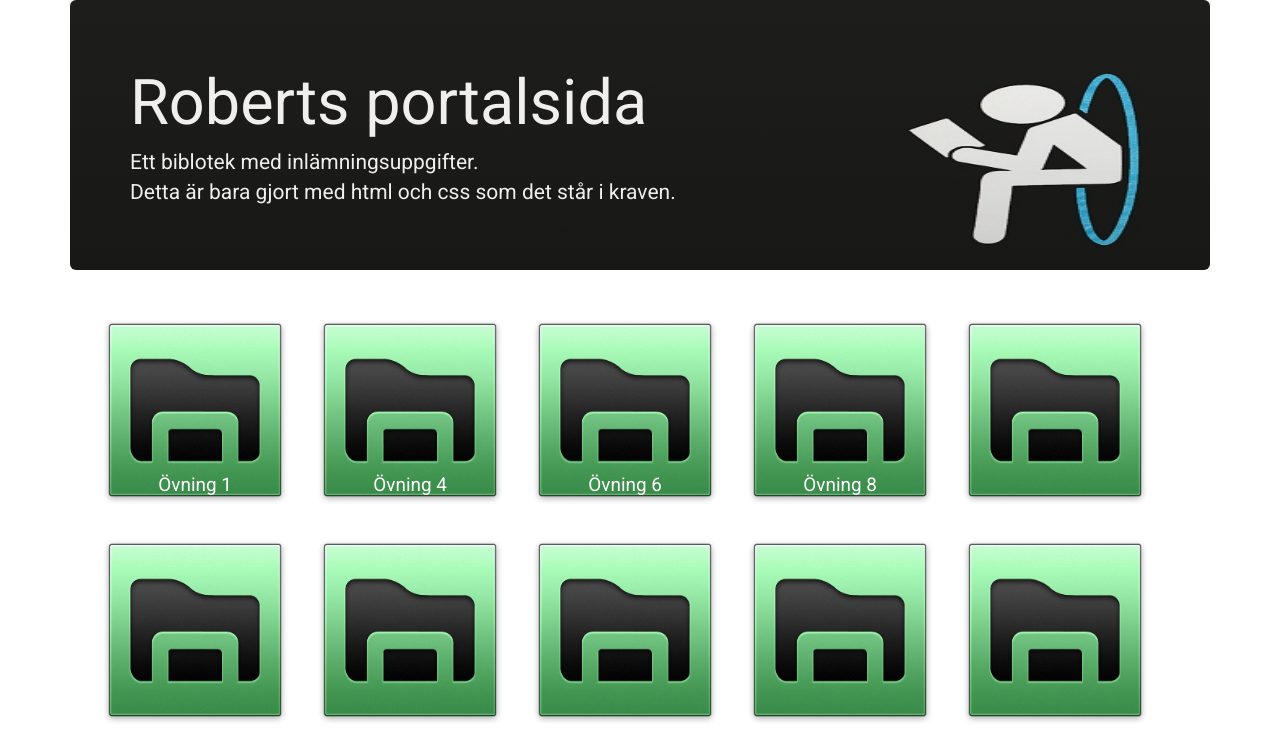
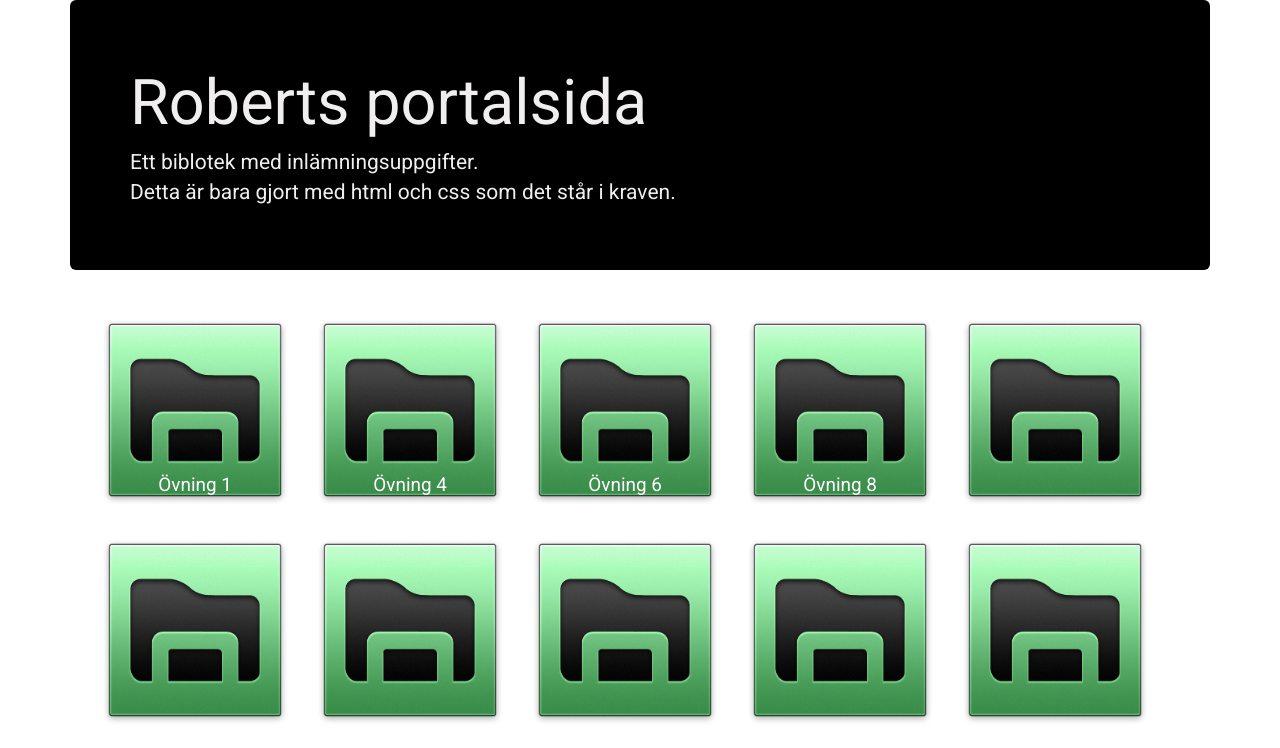
Before and after one commit to TinCan86/tincan86.github.io, a plain HTML site: page index.html in a window 1280 px wide. Shown: the top 748 px of the page. Drawn offline with nearby package versions, Linux system fonts and the light colour scheme.

Commit message:
Tog bort portal bakgrunden

```diff
--- a/css/style.css
+++ b/css/style.css
@@ -20,8 +20,11 @@ html, body, h1, h2, h3, h4, h5 {
 .jumbo-color {
     color: #f0eeee;
     border-radius: 15px;
+    background-color: #000;
+/*
     background-image: linear-gradient(rgba(0, 0, 0, 0.0), rgba(0, 0, 0, 0.2)), url("/img/portal.jpg");
-	background-size: 100% 110%; /* Bakgrunden täcker hela ytan */
+	background-size: 100% 110%;  Bakgrunden täcker hela ytan
+*/
 }
 
 .case-text {
```
